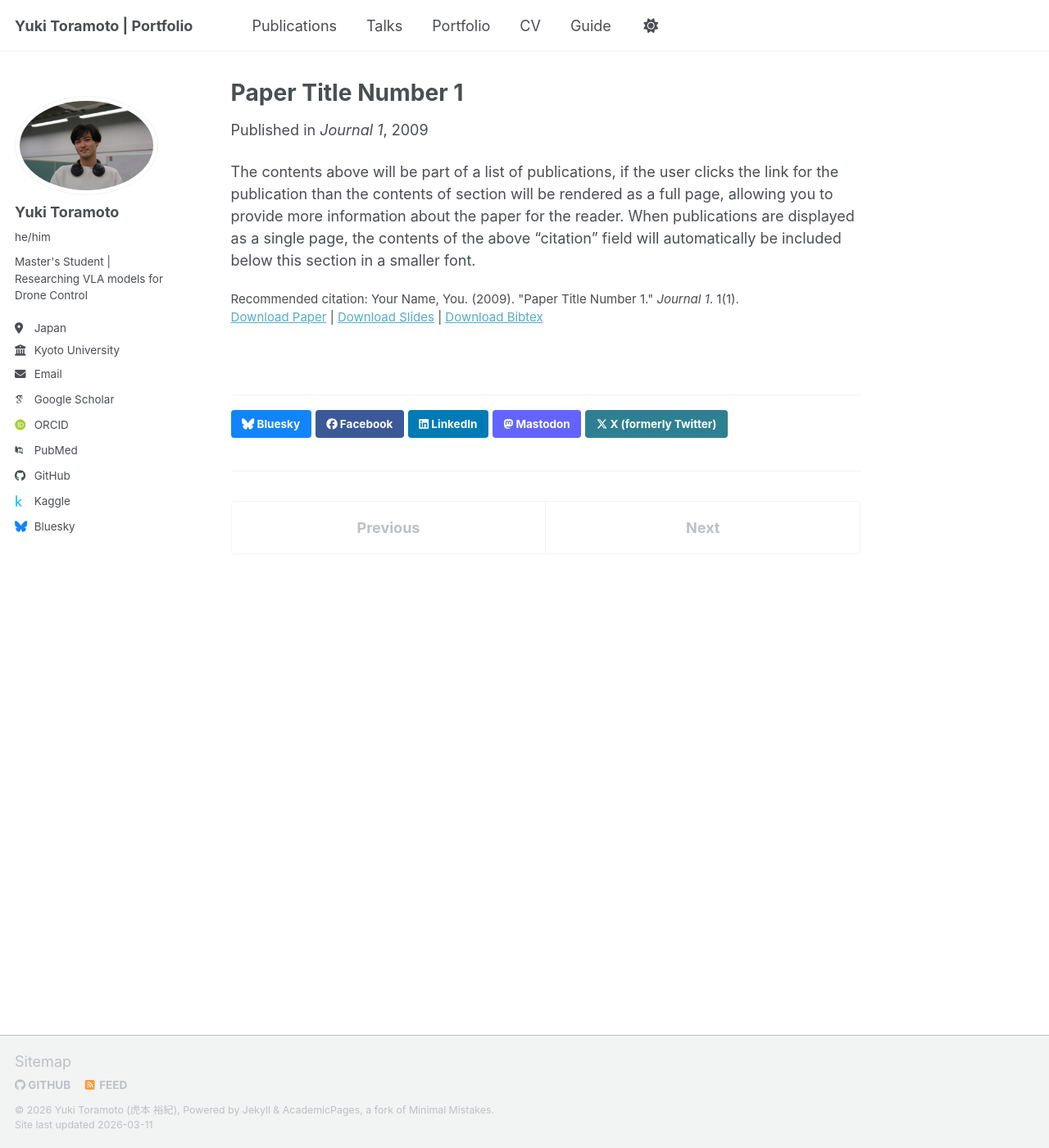
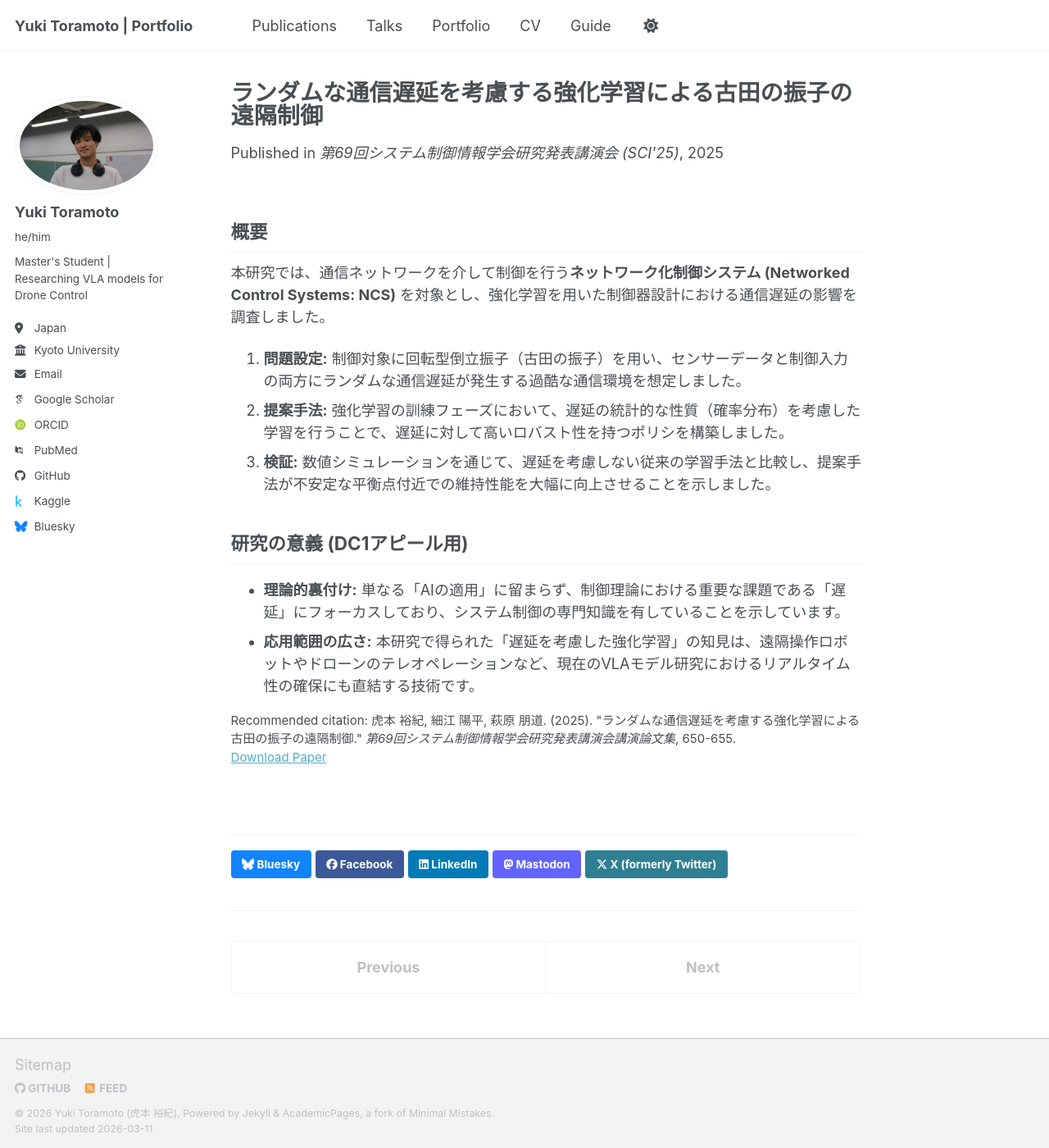
Before and after one commit to toramell/toramell.github.io, a Jekyll site: the page built from _publications/2009-10-01-paper-title-number-1.md, in a window 1280 px wide and 1400 px high. Shown: the whole window at 82% size. Built offline with Jekyll 4.4.1, drawn with Linux system fonts in a browser that asks for light colours; some web fonts are replaced; a script bundle is joined from its source files by our own code; library files that are not in the unit come from our copies.

Commit message:
Update publication details and content in Japanese
This paper discusses the impact of random communication delays on control performance in networked control systems, proposing a robust reinforcement learning method that incorporates delays into the learning process.

```diff
--- a/_publications/2009-10-01-paper-title-number-1.md
+++ b/_publications/2009-10-01-paper-title-number-1.md
@@ -1,14 +1,22 @@
 ---
-title: "Paper Title Number 1"
+title: "ランダムな通信遅延を考慮する強化学習による古田の振子の遠隔制御"
 collection: publications
-category: manuscripts
-permalink: /publication/2009-10-01-paper-title-number-1
-excerpt: 'This paper is about the number 1. The number 2 is left for future work.'
-date: 2009-10-01
-venue: 'Journal 1'
-slidesurl: 'https://academicpages.github.io/files/slides1.pdf'
-paperurl: 'https://academicpages.github.io/files/paper1.pdf'
-bibtexurl: 'https://academicpages.github.io/files/bibtex1.bib'
-citation: 'Your Name, You. (2009). &quot;Paper Title Number 1.&quot; <i>Journal 1</i>. 1(1).'
+category: conferences
+permalink: /publication/2025-05-21-sci25-furuta
+excerpt: 'ネットワーク化制御システムにおけるランダムな通信遅延が制御性能に与える影響を解析し、遅延の存在を学習プロセスに組み込むことでロバストな制御を実現する強化学習手法を提案しました。'
+date: 2025-05-21
+venue: '第69回システム制御情報学会研究発表講演会 (SCI&apos;25)'
+paperurl: 'https://www.jstage.jst.go.jp/article/sci/SCI25/0/SCI25_650/_article/-char/ja/'
+citation: '虎本 裕紀, 細江 陽平, 萩原 朋道. (2025). &quot;ランダムな通信遅延を考慮する強化学習による古田の振子の遠隔制御.&quot; <i>第69回システム制御情報学会研究発表講演会講演論文集</i>, 650-655.'
 ---
-The contents above will be part of a list of publications, if the user clicks the link for the publication than the contents of section will be rendered as a full page, allowing you to provide more information about the paper for the reader. When publications are displayed as a single page, the contents of the above "citation" field will automatically be included below this section in a smaller font.
+
+## 概要
+本研究では、通信ネットワークを介して制御を行う**ネットワーク化制御システム (Networked Control Systems: NCS)** を対象とし、強化学習を用いた制御器設計における通信遅延の影響を調査しました。
+
+1.  **問題設定:** 制御対象に回転型倒立振子（古田の振子）を用い、センサーデータと制御入力の両方にランダムな通信遅延が発生する過酷な通信環境を想定しました。
+2.  **提案手法:** 強化学習の訓練フェーズにおいて、遅延の統計的な性質（確率分布）を考慮した学習を行うことで、遅延に対して高いロバスト性を持つポリシを構築しました。
+3.  **検証:** 数値シミュレーションを通じて、遅延を考慮しない従来の学習手法と比較し、提案手法が不安定な平衡点付近での維持性能を大幅に向上させることを示しました。
+
+## 研究の意義 (DC1アピール用)
+* **理論的裏付け:** 単なる「AIの適用」に留まらず、制御理論における重要な課題である「遅延」にフォーカスしており、システム制御の専門知識を有していることを示しています。
+* **応用範囲の広さ:** 本研究で得られた「遅延を考慮した強化学習」の知見は、遠隔操作ロボットやドローンのテレオペレーションなど、現在のVLAモデル研究におけるリアルタイム性の確保にも直結する技術です。
```
